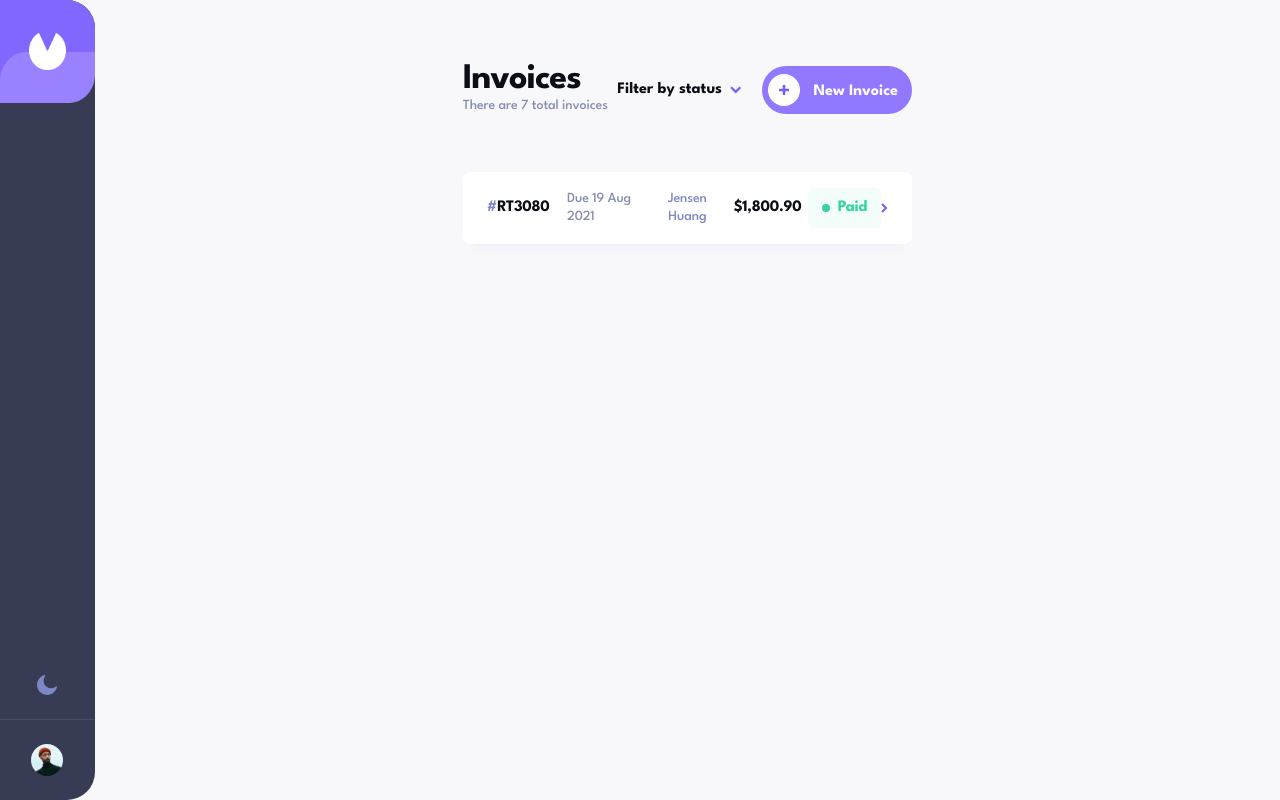
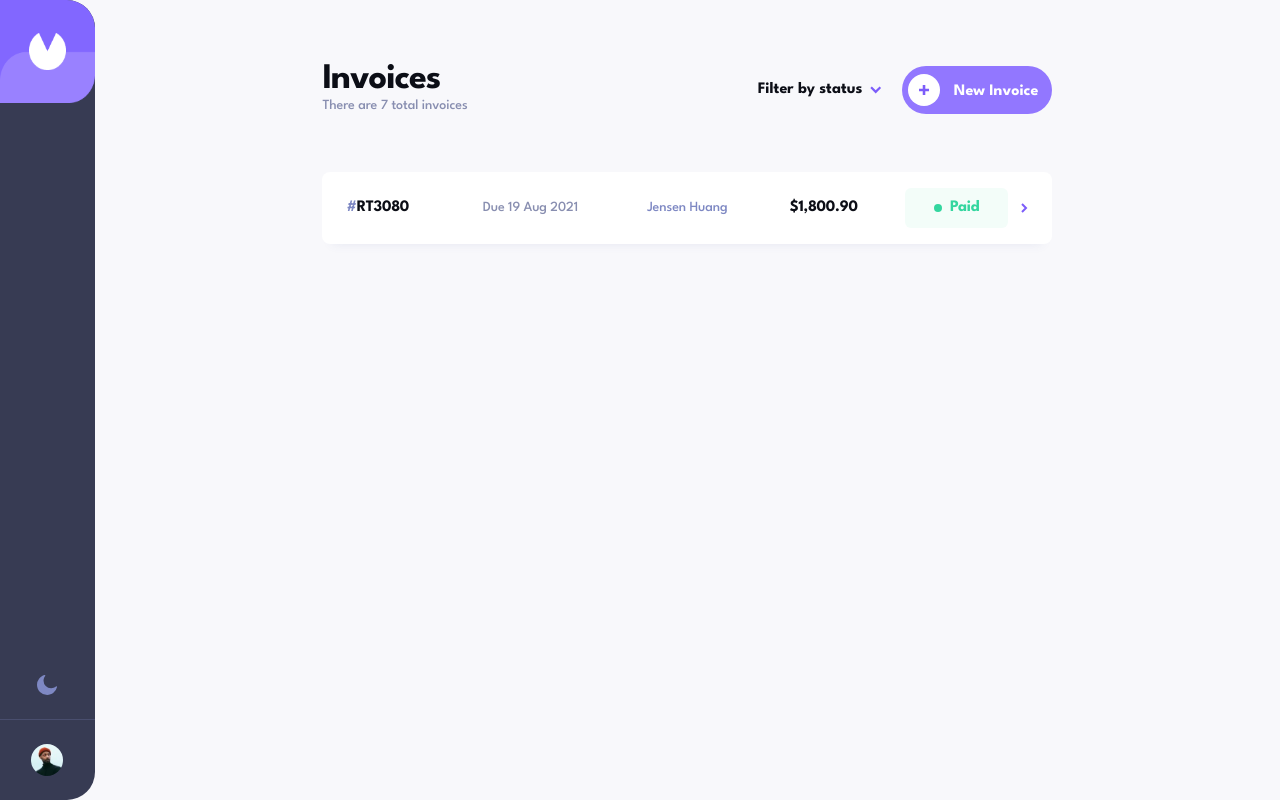
Before and after one commit to kelitasukita/invoice-app-frontend, a Next.js app: page / in a window 1280 px wide. Built offline with nearby package versions, Linux system fonts and the light colour scheme.

Commit message:
Set margin auto and width to the components

```diff
--- a/src/app/components/AddInvoice.tsx
+++ b/src/app/components/AddInvoice.tsx
@@ -24,7 +24,7 @@ export default function AddInvoice() {
   }, []);
 
   return (
-    <article className="flex justify-between items-center desktop:w-6-12 desktop:mx-80">
+    <article className="flex justify-between items-center desktop:w-6-12 desktop:mx-auto desktop:w-730">
       <div>
         <h2 className="text-08 heading-m sm:text-4xl sm:leading-8 sm:-tracking-1 sm:font-bold " >Invoices</h2>
         <div className="text-06 body-variant sm:text-sm sm:eading-4.5 sm:-tracking-0.1 sm:font-medium">
--- a/src/app/components/Invoice.tsx
+++ b/src/app/components/Invoice.tsx
@@ -25,7 +25,7 @@ export default function Invoice() {
     //   </div>
     // </article>
 
-    <article className="grid grid-cols-3 grid-rows-3 mt-8 h-32 p-6 bg-13 rounded-lg shadow-my-shadow sm:grid sm:grid-cols-5 sm:grid-rows-1 sm:h-72 sm:justify-center sm:items-center sm:mt-14 sm:px-6 desktop:mx-80">
+    <article className="grid grid-cols-3 grid-rows-3 mt-8 h-32 p-6 bg-13 rounded-lg shadow-my-shadow sm:grid sm:grid-cols-5 sm:grid-rows-1 sm:h-72 sm:justify-center sm:items-center sm:mt-14 sm:px-6 desktop:mx-auto desktop:w-730">
       <h2 className="heading-s text-08">
         <span className="text-07 ">#</span>
         RT3080
```
